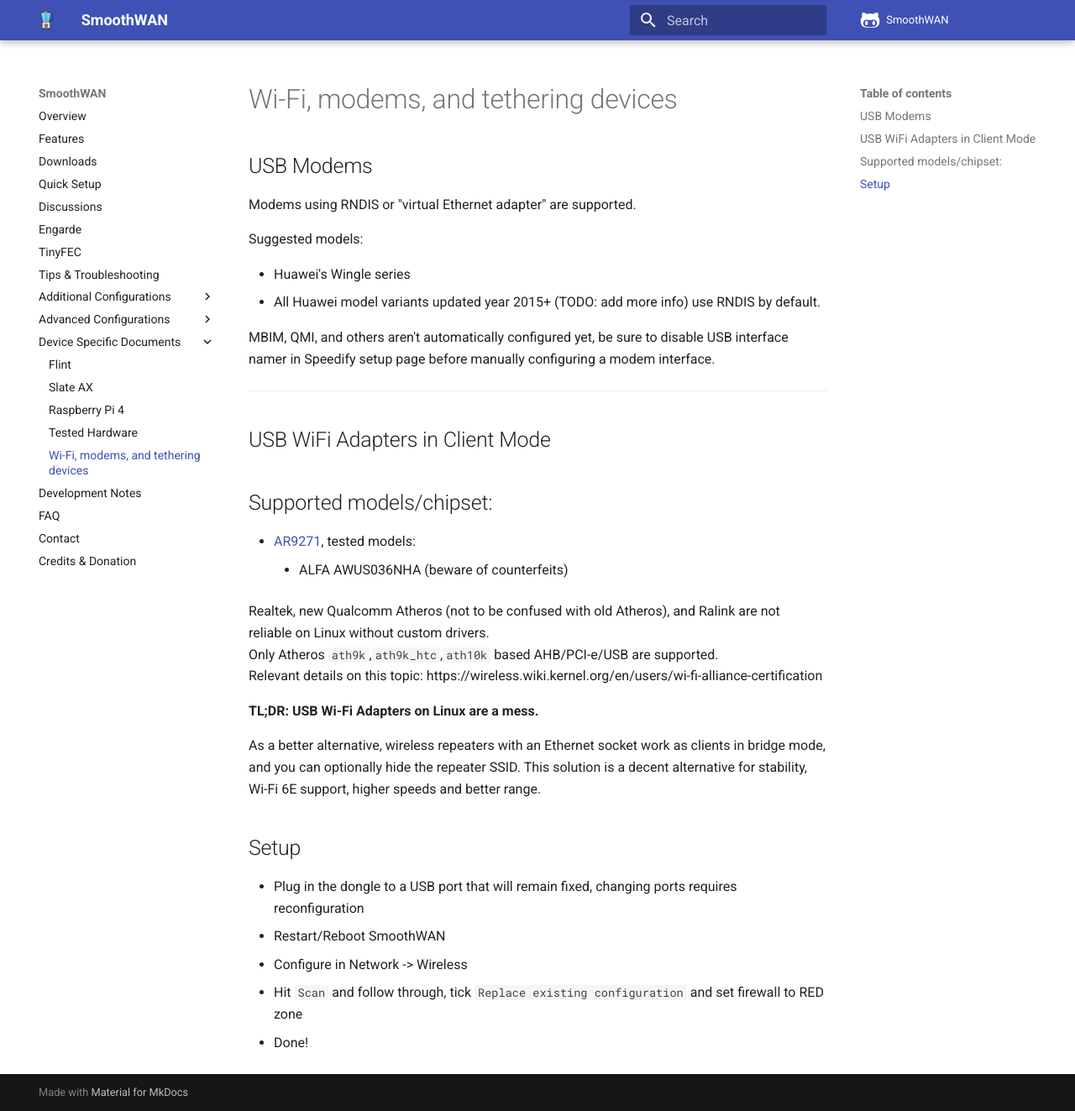
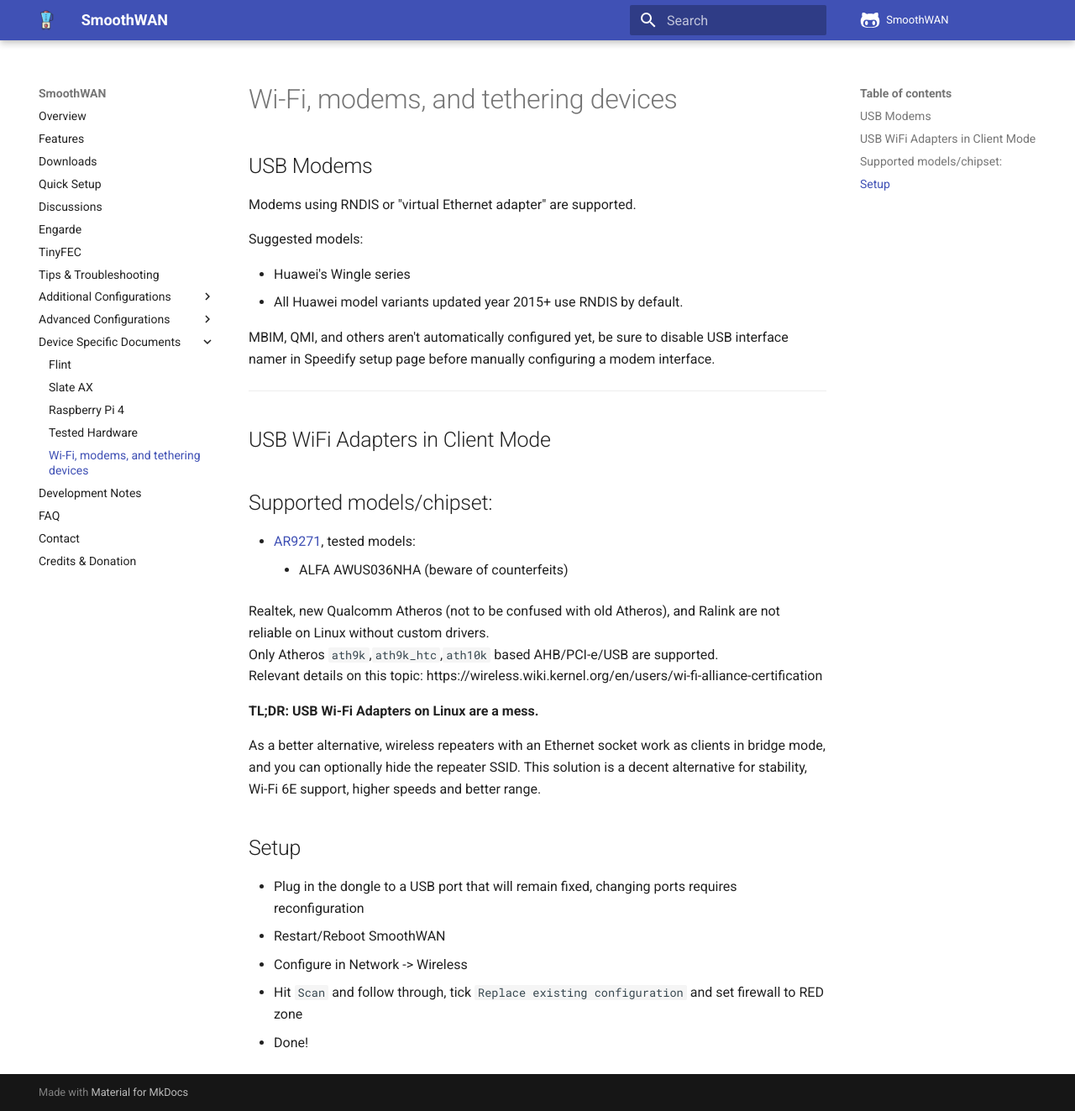
Before and after one commit to SmoothWAN/SmoothWAN-docs, an MkDocs documentation site: the page built from docs/modemtethr.md, in a window 1280 px wide and 1323 px high. Shown: the whole window at 84% size. Built offline with MkDocs 1.6.1 and Material for MkDocs 9.7.7, drawn with Linux system fonts in a browser that asks for light colours; comment, search, counter and statistics services are not loaded.

Commit message:
fomratting (using vscode)

```diff
--- a/docs/modemtethr.md
+++ b/docs/modemtethr.md
@@ -5,7 +5,7 @@
 Suggested models:
 
 - Huawei's Wingle series
-- All Huawei model variants updated year 2015+ (TODO: add more info) use RNDIS by default.
+- All Huawei model variants updated year 2015+ use RNDIS by default.
 
 
 MBIM, QMI, and others aren't automatically configured yet, be sure to disable USB interface namer in Speedify setup page before manually configuring a modem interface.
```
